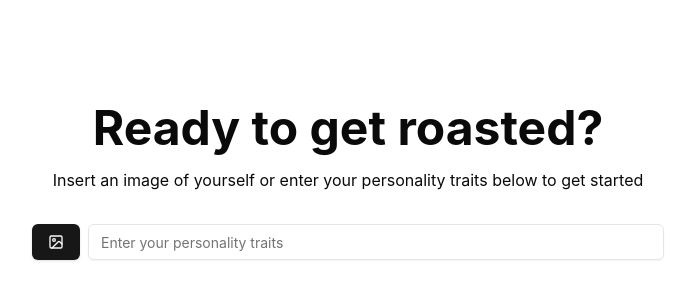
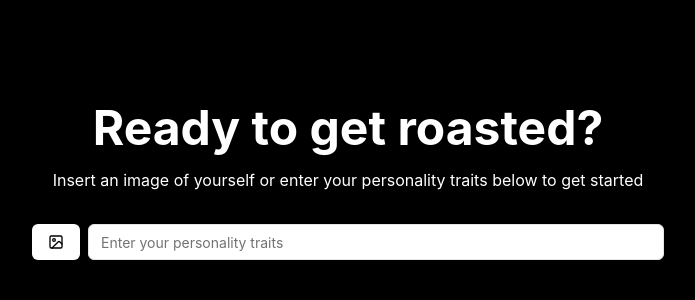
Before and after one commit to rakeshpuppala2590/roast-bot, a Next.js app: page / in a window 1280 px wide. Shown: the part 218-518 px from the top of the page, without its empty margins (292-987 px from the left). Built offline with nearby package versions, Linux system fonts and the light colour scheme.

Commit message:
dark theme

```diff
--- a/src/app/_components/imageUpload.tsx
+++ b/src/app/_components/imageUpload.tsx
@@ -36,7 +36,7 @@ export default function ImageInputButton() {
       )} */}
       {/* Upload Button */}
       <label htmlFor="image-upload">
-        <Button variant="default" className="px-4 py-2">
+        <Button variant="default" className="px-4 py-2 bg-white text-black">
           <ImageIcon />
           <input
             id="image-upload"
--- a/src/app/_components/prompt.tsx
+++ b/src/app/_components/prompt.tsx
@@ -15,7 +15,7 @@ export default function Prompt() {
         <ImageInputButton />
         <Input
           placeholder="Enter your personality traits"
-          className="w-full md:w-2/3 lg:w-3/4"
+          className="w-full md:w-2/3 lg:w-3/4 bg-white text-black"
         />
       </div>
     </div>
--- a/src/app/page.tsx
+++ b/src/app/page.tsx
@@ -2,7 +2,7 @@ import Prompt from "./_components/prompt";
 
 export default function Home() {
   return (
-    <div className="flex flex-col h-screen">
+    <div className="flex flex-col h-screen bg-black text-white">
       <Prompt />
     </div>
   );
```
